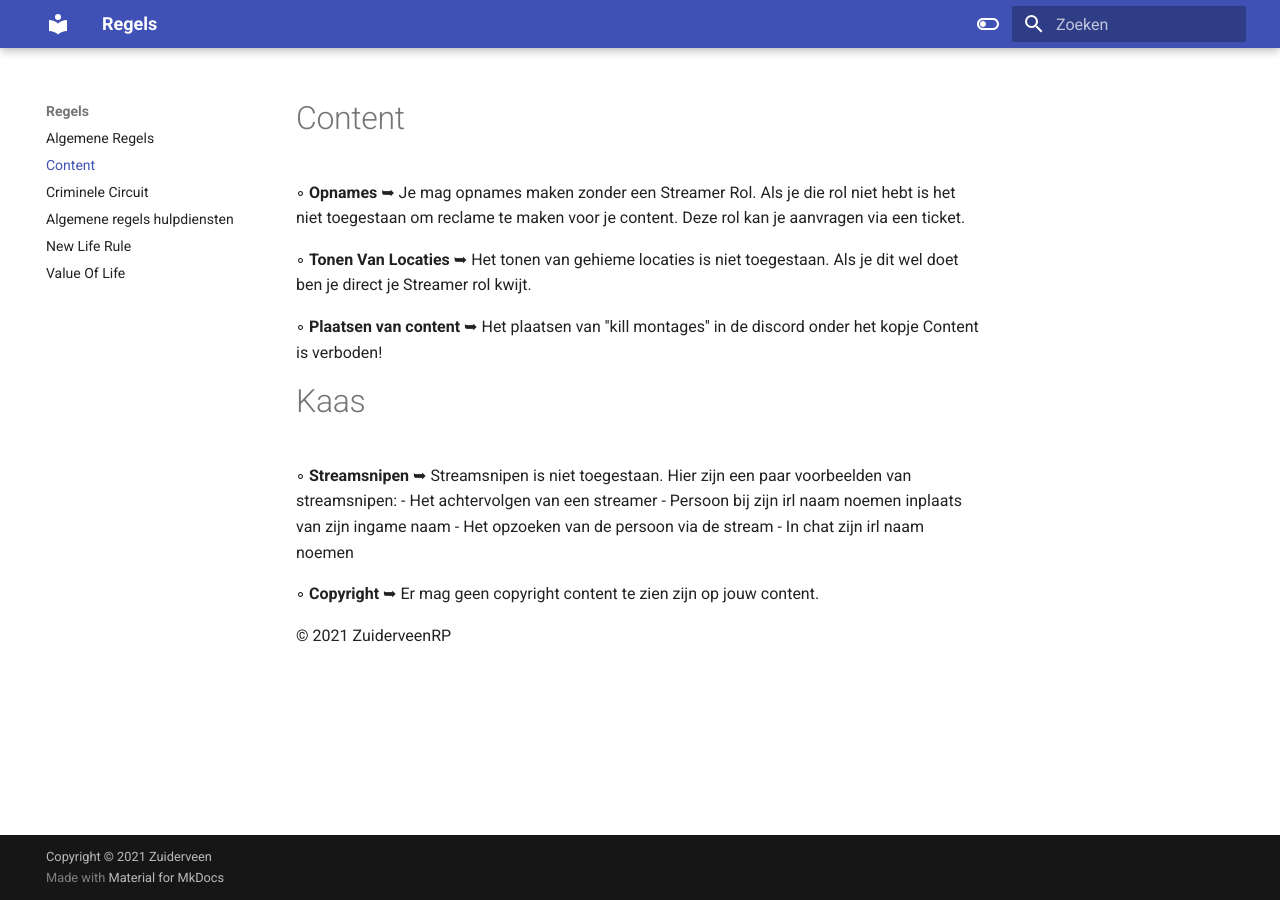
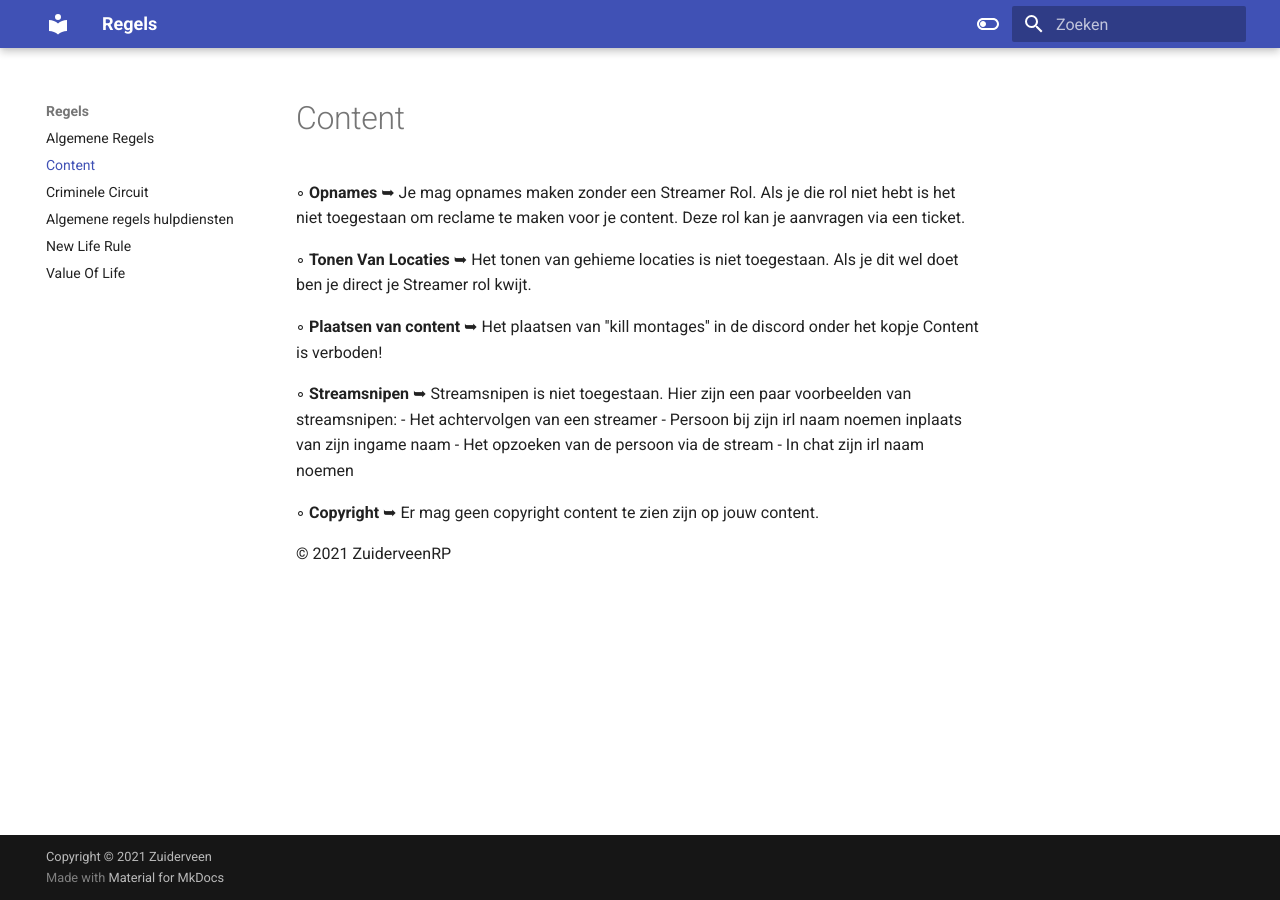
Before and after one commit to CappaWappa/Regels, an MkDocs documentation site: the page built from docs/content.md, in a window 1280 px wide. Built offline with MkDocs 1.6.1 and Material for MkDocs 9.7.7, drawn with Linux system fonts in a browser that asks for light colours.

Commit message:
Update content.md

```diff
--- a/docs/content.md
+++ b/docs/content.md
@@ -6,7 +6,7 @@
 
 ◦ <b>Plaatsen van content</b> ➥ Het plaatsen van ''kill montages'' in de discord onder het kopje Content is verboden!</br>
 
-# Kaas
+<Kaas>
 
 ◦ <b>Streamsnipen</b> ➥ Streamsnipen is niet toegestaan. Hier zijn een paar voorbeelden van streamsnipen:
 - Het achtervolgen van een streamer
```
